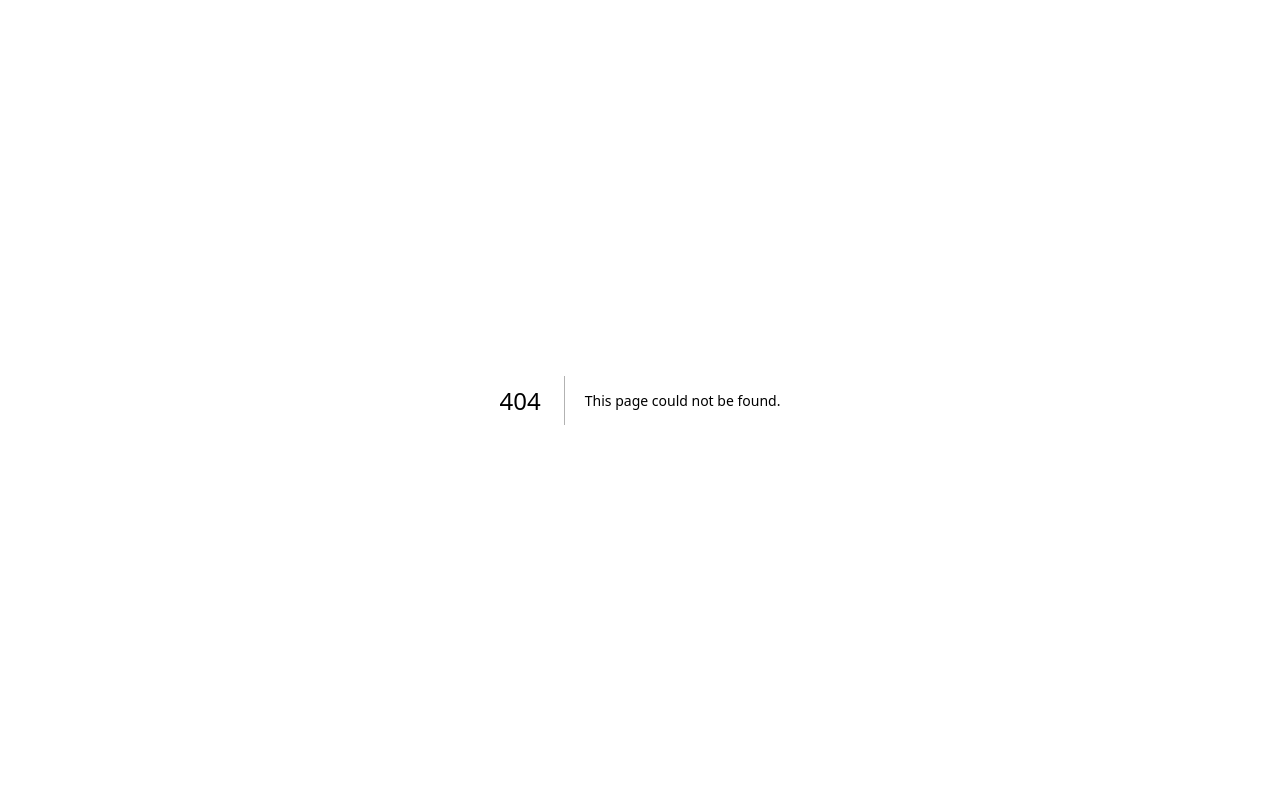
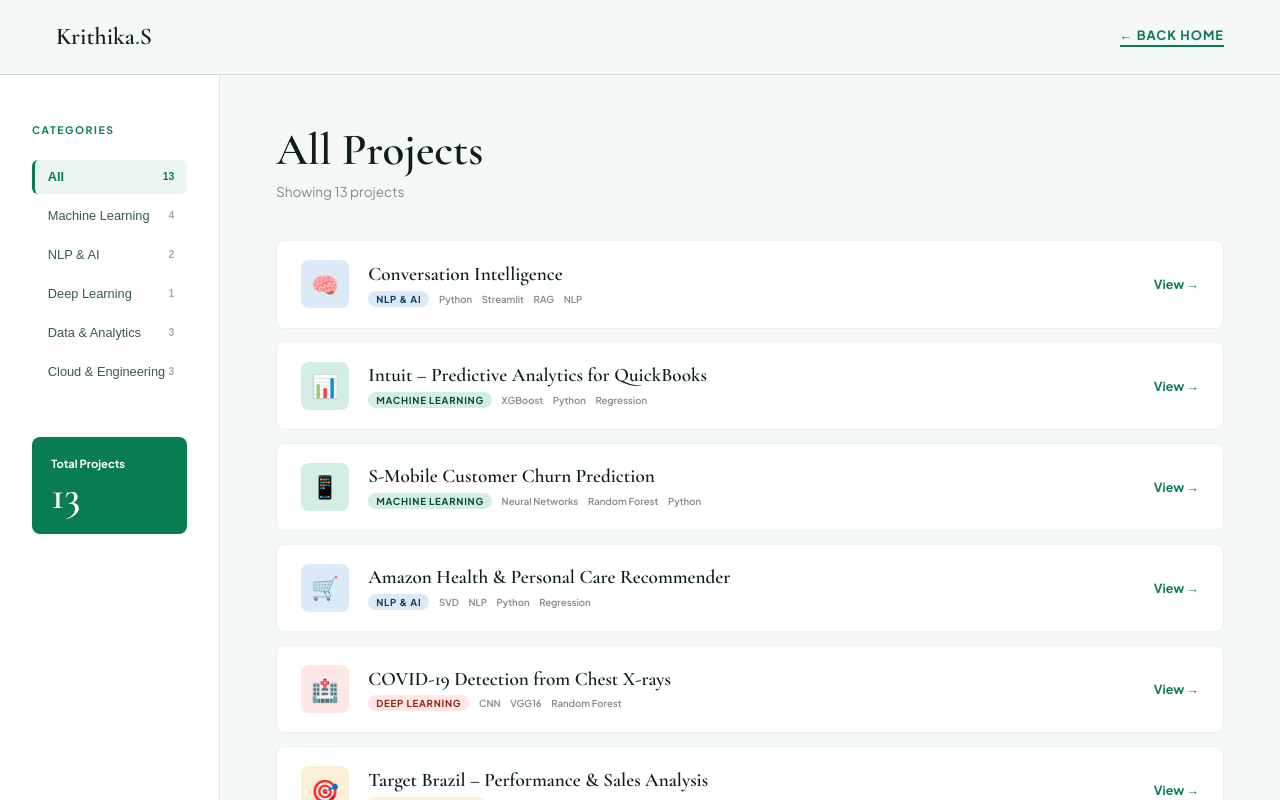
Before and after one commit to Krithikap019/ai-portfolio, a Next.js app: page /projects in a window 1280 px wide. Before the commit this address had no page. Shown: the top 800 px of the page. Built offline with nearby package versions, Linux system fonts and the light colour scheme.

Commit message:
ai convo app 5

```diff
--- a/app/page.jsx
+++ b/app/page.jsx
@@ -9,7 +9,7 @@ const projects = [
   description: "AI-powered system that analyzes conversations using NLP and transformer models to extract insights, detect intent and sentiment.",
   tags: ["Python", "Streamlit", "NLP"],
   color: "#0a7c52",
-  href: "/projects/chat/ai_conversation",
+  href: "/projects/ai_conversation",
 },
   {
     id: "image",
@@ -159,7 +159,7 @@ export default function Home() {
             <p style={{ fontSize: "0.7rem", fontWeight: 700, letterSpacing: "0.15em", textTransform: "uppercase", color: "#0a7c52", marginBottom: "0.6rem" }}>Selected work</p>
             <h2 style={{ fontFamily: "'Cormorant Garamond', serif", fontSize: "2.8rem", fontWeight: 600 }}>Featured Projects</h2>
           </div>
-          <a href="#" style={{ fontSize: "0.75rem", fontWeight: 700, letterSpacing: "0.08em", textTransform: "uppercase", color: "#0a7c52", textDecoration: "none", borderBottom: "2px solid #0a7c52", paddingBottom: "2px" }}>View all →</a>
+          <a href="/projects" style={{ fontSize: "0.75rem", fontWeight: 700, letterSpacing: "0.08em", textTransform: "uppercase", color: "#0a7c52", textDecoration: "none", borderBottom: "2px solid #0a7c52", paddingBottom: "2px" }}>View all →</a>
         </div>
         <div style={{ display: "grid", gridTemplateColumns: "repeat(auto-fit, minmax(260px, 1fr))", gap: "1.5rem" }}>
           {projects.map((p) => <ProjectCard key={p.id} {...p} />)}
--- /dev/null
+++ b/app/projects/page.jsx
@@ -0,0 +1,119 @@
+"use client";
+import { useState } from "react";
+import Link from "next/link";
+
+const projects = [
+  { id: 1, title: "Conversation Intelligence", cat: "NLP & AI", tags: ["Python", "Streamlit", "RAG", "NLP"], icon: "🧠", link: "/projects/ai_conversation" },
+  { id: 2, title: "Intuit – Predictive Analytics for QuickBooks", cat: "Machine Learning", tags: ["XGBoost", "Python", "Regression"], icon: "📊", link: "#" },
+  { id: 3, title: "S-Mobile Customer Churn Prediction", cat: "Machine Learning", tags: ["Neural Networks", "Random Forest", "Python"], icon: "📱", link: "#" },
+  { id: 4, title: "Amazon Health & Personal Care Recommender", cat: "NLP & AI", tags: ["SVD", "NLP", "Python", "Regression"], icon: "🛒", link: "#" },
+  { id: 5, title: "COVID-19 Detection from Chest X-rays", cat: "Deep Learning", tags: ["CNN", "VGG16", "Random Forest"], icon: "🏥", link: "#" },
+  { id: 6, title: "Target Brazil – Performance & Sales Analysis", cat: "Data & Analytics", tags: ["Tableau", "Dashboard", "SQL"], icon: "🎯", link: "#" },
+  { id: 7, title: "Chicago Divvy Bicycle System Analysis", cat: "Data & Analytics", tags: ["Python", "Regression", "Predictive Modeling"], icon: "🚲", link: "#" },
+  { id: 8, title: "Creative Gaming – Propensity & Uplift Modeling", cat: "Machine Learning", tags: ["Uplift Modeling", "Data Visualization"], icon: "🎮", link: "#" },
+  { id: 9, title: "Art Gallery Database Management System", cat: "Cloud & Engineering", tags: ["SQL", "ETL", "Relational Database"], icon: "🎨", link: "#" },
+  { id: 10, title: "Mini DBaaS for Rideshare", cat: "Cloud & Engineering", tags: ["REST API", "Docker", "Flask"], icon: "🚗", link: "#" },
+  { id: 11, title: "Scalable Data Processing with Snowflake", cat: "Cloud & Engineering", tags: ["SQL", "ETL", "Snowflake"], icon: "❄️", link: "#" },
+  { id: 12, title: "FiTech – Data-Driven Credit Card Design", cat: "Data & Analytics", tags: ["A/B Testing", "Causal Inference", "ML"], icon: "💳", link: "#" },
+  { id: 13, title: "Pentathlon – Next Product to Buy", cat: "Machine Learning", tags: ["Random Forest", "Neural Networks", "ML"], icon: "🏅", link: "#" },
+];
+
+const categories = ["All", "Machine Learning", "NLP & AI", "Deep Learning", "Data & Analytics", "Cloud & Engineering"];
+
+const catColors = {
+  "Machine Learning": { bg: "#d4ede5", color: "#064d33" },
+  "NLP & AI": { bg: "#dceaf7", color: "#0d3d66" },
+  "Deep Learning": { bg: "#fde8e5", color: "#9a2215" },
+  "Data & Analytics": { bg: "#fdf0d8", color: "#8a5f0d" },
+  "Cloud & Engineering": { bg: "#ede8fd", color: "#3d1566" },
+};
+
+export default function AllProjects() {
+  const [active, setActive] = useState("All");
+
+  const filtered = active === "All" ? projects : projects.filter((p) => p.cat === active);
+
+  return (
+    <main style={{ background: "#f4f8f6", minHeight: "100vh", fontFamily: "'Plus Jakarta Sans', sans-serif", color: "#0d1f18" }}>
+
+      {/* Nav */}
+      <nav style={{ display: "flex", justifyContent: "space-between", alignItems: "center", padding: "1.4rem 3.5rem", borderBottom: "1px solid rgba(10,124,82,0.2)", background: "#f4f8f6" }}>
+        <div style={{ fontFamily: "'Cormorant Garamond', serif", fontSize: "1.5rem", fontWeight: 600 }}>
+          Krithika<span style={{ color: "#0a7c52" }}>.</span>S
+        </div>
+        <Link href="/" style={{ color: "#0a7c52", textDecoration: "none", fontSize: "0.8rem", fontWeight: 700, letterSpacing: "0.08em", textTransform: "uppercase", borderBottom: "2px solid #0a7c52", paddingBottom: "2px" }}>← Back home</Link>
+      </nav>
+
+      <div style={{ display: "grid", gridTemplateColumns: "220px 1fr", minHeight: "calc(100vh - 72px)" }}>
+
+        {/* Sidebar */}
+        <div style={{ borderRight: "1px solid rgba(10,124,82,0.15)", padding: "3rem 2rem", background: "#fff" }}>
+          <p style={{ fontSize: "0.65rem", fontWeight: 700, letterSpacing: "0.15em", textTransform: "uppercase", color: "#0a7c52", marginBottom: "1.5rem" }}>Categories</p>
+          <div style={{ display: "flex", flexDirection: "column", gap: "0.3rem" }}>
+            {categories.map((cat) => {
+              const count = cat === "All" ? projects.length : projects.filter((p) => p.cat === cat).length;
+              return (
+                <button key={cat} onClick={() => setActive(cat)} style={{
+                  display: "flex", justifyContent: "space-between", alignItems: "center",
+                  padding: "0.6rem 0.8rem", borderRadius: "6px", cursor: "pointer",
+                  border: "none", textAlign: "left", transition: "all 0.2s",
+                  background: active === cat ? "#edf5f1" : "transparent",
+                  borderLeft: active === cat ? "3px solid #0a7c52" : "3px solid transparent",
+                }}>
+                  <span style={{ fontSize: "0.8rem", fontWeight: active === cat ? 700 : 500, color: active === cat ? "#0a7c52" : "#3a5a4a" }}>{cat}</span>
+                  <span style={{ fontSize: "0.65rem", fontWeight: 700, color: active === cat ? "#0a7c52" : "#aaa" }}>{count}</span>
+                </button>
+              );
+            })}
+          </div>
+
+          <div style={{ marginTop: "3rem", padding: "1.2rem", background: "#0a7c52", borderRadius: "8px" }}>
+            <p style={{ fontSize: "0.7rem", fontWeight: 700, color: "#fff", marginBottom: "0.3rem" }}>Total Projects</p>
+            <p style={{ fontFamily: "'Cormorant Garamond', serif", fontSize: "2.5rem", fontWeight: 600, color: "#fff", lineHeight: 1 }}>{projects.length}</p>
+          </div>
+        </div>
+
+        {/* Main content */}
+        <div style={{ padding: "3rem 3.5rem" }}>
+          <div style={{ marginBottom: "2.5rem" }}>
+            <h1 style={{ fontFamily: "'Cormorant Garamond', serif", fontSize: "2.8rem", fontWeight: 600, marginBottom: "0.4rem" }}>
+              {active === "All" ? "All Projects" : active}
+            </h1>
+            <p style={{ fontSize: "0.85rem", color: "#888" }}>
+              Showing {filtered.length} project{filtered.length !== 1 ? "s" : ""}
+            </p>
+          </div>
+
+          {/* List */}
+          <div style={{ display: "flex", flexDirection: "column", gap: "0.8rem" }}>
+            {filtered.map((p, i) => (
+              <Link key={p.id} href={p.link} style={{ textDecoration: "none" }}>
+                <div
+                  style={{ display: "grid", gridTemplateColumns: "48px 1fr auto", gap: "1.2rem", alignItems: "center", background: "#fff", border: "1px solid #efefef", borderRadius: "8px", padding: "1.2rem 1.5rem", transition: "border-color 0.2s, transform 0.2s", cursor: "pointer" }}
+                  onMouseEnter={(e) => { e.currentTarget.style.borderColor = "#0a7c52"; e.currentTarget.style.transform = "translateX(4px)"; }}
+                  onMouseLeave={(e) => { e.currentTarget.style.borderColor = "#efefef"; e.currentTarget.style.transform = "translateX(0)"; }}
+                >
+                  <div style={{ width: "48px", height: "48px", borderRadius: "8px", background: catColors[p.cat]?.bg || "#d4ede5", display: "flex", alignItems: "center", justifyContent: "center", fontSize: "1.4rem", flexShrink: 0 }}>
+                    {p.icon}
+                  </div>
+                  <div>
+                    <h3 style={{ fontFamily: "'Cormorant Garamond', serif", fontSize: "1.2rem", fontWeight: 600, color: "#0d1f18", marginBottom: "0.3rem" }}>{p.title}</h3>
+                    <div style={{ display: "flex", alignItems: "center", gap: "0.6rem", flexWrap: "wrap" }}>
+                      <span style={{ fontSize: "0.6rem", fontWeight: 700, letterSpacing: "0.08em", textTransform: "uppercase", padding: "2px 8px", borderRadius: "20px", background: catColors[p.cat]?.bg || "#d4ede5", color: catColors[p.cat]?.color || "#064d33" }}>
+                        {p.cat}
+                      </span>
+                      {p.tags.map((tag) => (
+                        <span key={tag} style={{ fontSize: "0.6rem", fontWeight: 600, color: "#888" }}>{tag}</span>
+                      ))}
+                    </div>
+                  </div>
+                  <span style={{ fontSize: "0.78rem", fontWeight: 700, color: "#0a7c52", flexShrink: 0 }}>View →</span>
+                </div>
+              </Link>
+            ))}
+          </div>
+        </div>
+      </div>
+    </main>
+  );
+}
```
Also changed, not shown: app/projects/ai_conversation/page.jsx (renamed from app/projects/chat/ai_conversation/page.jsx).
